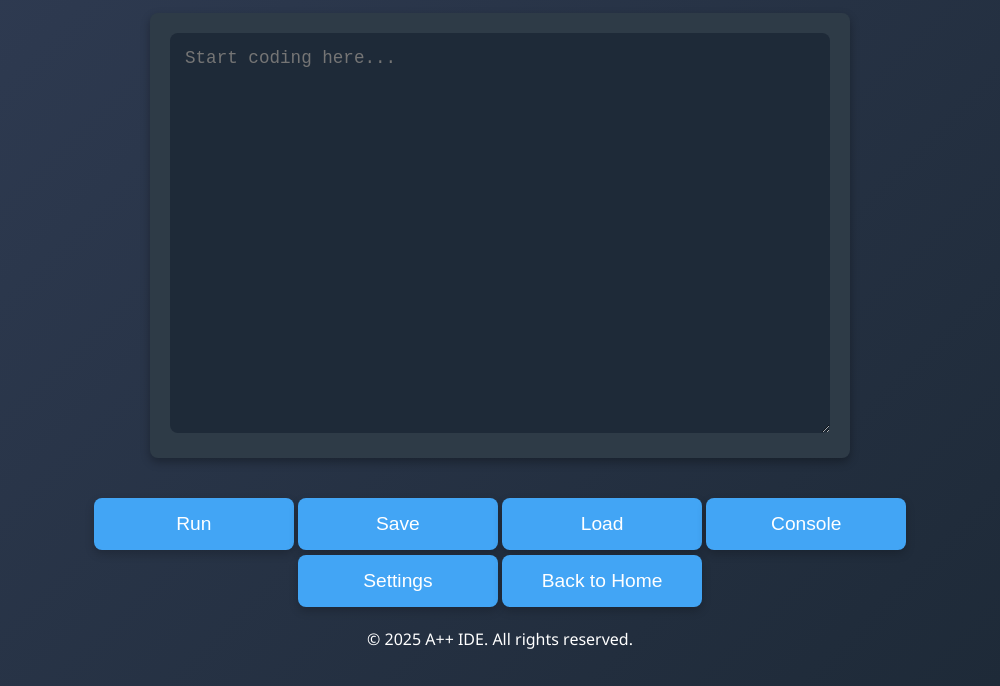
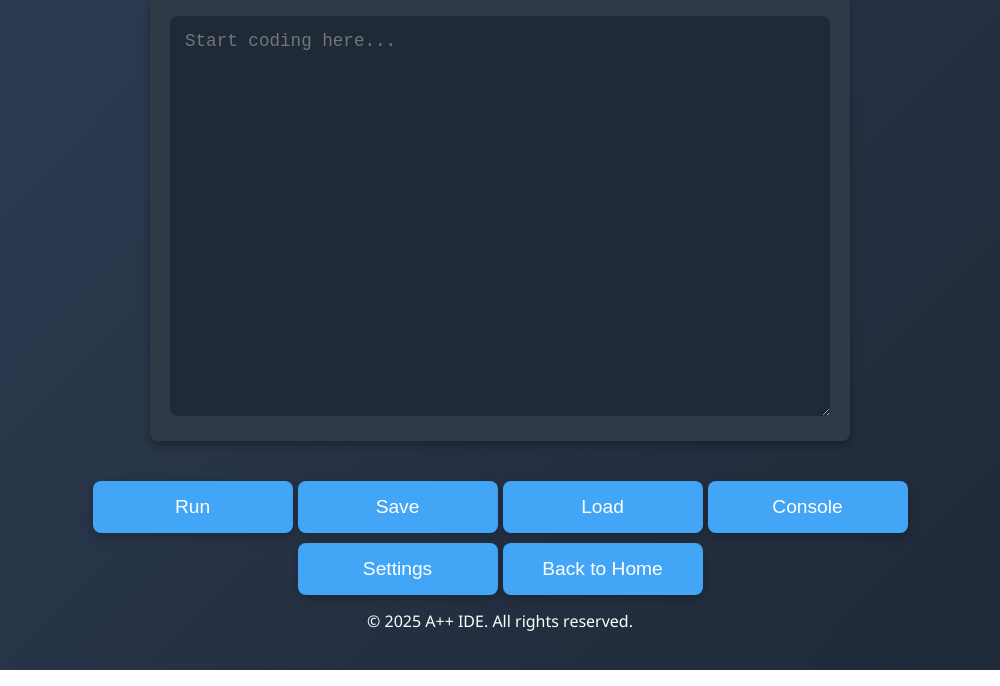
Before and after one commit to arthur10o/app_programming_language, an Electron app: page ide/frontend/editor/editor.html in a window 1000 px wide. Shown: the part 130-816 px from the top of the page. Drawn offline with Linux system fonts and the light colour scheme.

Commit message:
code cleaning

```diff
--- a/ide/frontend/console/styles.css
+++ b/ide/frontend/console/styles.css
@@ -1,15 +1,3 @@
-body {
-    font-family: 'Segoe UI', Tahoma, Geneva, Verdana, sans-serif;
-    background: linear-gradient(135deg, #2f3b52, #1e2a38);
-    color: #fff;
-    text-align: center;
-    min-height: 100vh;
-    display: flex;
-    flex-direction: column;
-    justify-content: center;
-    padding: 0 20px;
-}
-
 .console-container {
     max-width: 100%;
     width: 100%;
@@ -42,75 +30,3 @@ pre {
     font-size: 1.1rem;
     line-height: 1.5;
 }
-
-.console .action-buttons {
-    display: flex;
-    justify-content: space-between;
-    gap: 30px;
-    margin-top: 20px;
-    width: 100%;
-    max-width: 1800px;
-    padding: 0 20px;
-}
-
-.console .action-buttons button {
-    background-color: #42a5f5;
-    border: none;
-    padding: 10px 20px;
-    border-radius: 5px;
-    font-size: 1rem;
-    color: #fff;
-    cursor: pointer;
-    transition: background-color 0.3s ease, transform 0.2s ease;
-}
-
-.console .action-buttons button:hover {
-    background-color: #0077cc;
-    transform: scale(1.05);
-}
-
-.console .action-buttons button:active {
-    transform: scale(1);
-}
-
-action-buttons {
-    display: flex;
-    justify-content: center;
-    gap: 20px;
-    margin-top: 30px;
-}
-
-.button {
-    background-color: #42a5f5;
-    color: white;
-    border: none;
-    padding: 15px 30px;
-    font-size: 1.2rem;
-    cursor: pointer;
-    border-radius: 8px;
-    box-shadow: 0 4px 10px rgba(0, 0, 0, 0.2);
-    transition: all 0.3s ease;
-    min-width: 200px;
-}
-
-.button:hover {
-    background-color: #1e88e5;
-    transform: translateY(-5px);
-    box-shadow: 0 6px 15px rgba(0, 0, 0, 0.2);
-}
-
-.button:active {
-    transform: translateY(0);
-    box-shadow: 0 2px 5px rgba(0, 0, 0, 0.2);
-}
-
-button:focus {
-    outline: none;
-}
-
-@media (max-width: 600px) {
-    .button {
-        width: 100%;
-        min-width: unset;
-    }
-}
--- /dev/null
+++ b/ide/frontend/css/common_css.css
@@ -0,0 +1,62 @@
+* {
+    margin: 0;
+    padding: 0;
+    box-sizing: border-box;
+}
+
+body {
+    font-family: 'Segoe UI', Tahoma, Geneva, Verdana, sans-serif;
+    background: linear-gradient(135deg, #2f3b52, #1e2a38);
+    color: #fff;
+    text-align: center;
+    min-height: 100vh;
+    display: flex;
+    flex-direction: column;
+    justify-content: center;
+    padding: 0 20px;
+}
+
+.button {
+    background-color: #42a5f5;
+    color: white;
+    border: none;
+    padding: 15px 30px;
+    font-size: 1.2rem;
+    cursor: pointer;
+    border-radius: 8px;
+    box-shadow: 0 4px 10px rgba(0, 0, 0, 0.2);
+    transition: all 0.3s ease;
+    min-width: 200px;
+    margin-bottom: 5px;
+}
+
+.action-buttons {
+    display: flex;
+    gap: 5px;
+    flex-wrap: wrap;
+    justify-content: center;
+    padding: 0 15px;
+    margin-bottom: 10px;
+}
+
+.button:hover {
+    background-color: #1e88e5;
+    transform: translateY(-5px);
+    box-shadow: 0 6px 15px rgba(0, 0, 0, 0.2);
+}
+
+.button:active {
+    transform: translateY(0);
+    box-shadow: 0 2px 5px rgba(0, 0, 0, 0.2);
+}
+
+button:focus {
+    outline: none;
+}
+
+@media (max-width: 600px) {
+    .button {
+        width: 100%;
+        min-width: unset;
+    }
+}
--- a/ide/frontend/editor/editor.html
+++ b/ide/frontend/editor/editor.html
@@ -5,6 +5,7 @@
     <meta name="viewport" content="width=device-width, initial-scale=1.0">
     <title>A++ IDE - Editor</title>
     <link rel="stylesheet" href="styles.css">
+    <link rel="stylesheet" href="../css/common_css.css">
 </head>
 <body>
     <div class="container editor-container">
@@ -12,6 +13,7 @@
             <h1>Code editor</h1>
             <p>Write your code here, quickly and fluidly.</p>
         </header>
+        <br>
         <main>
             <div class="editor">
                 <textarea placeholder="Start coding here..." id="code-editor"></textarea>
--- a/ide/frontend/editor/styles.css
+++ b/ide/frontend/editor/styles.css
@@ -1,15 +1,3 @@
-body {
-    font-family: 'Segoe UI', Tahoma, Geneva, Verdana, sans-serif;
-    background: linear-gradient(135deg, #2f3b52, #1e2a38);
-    color: #fff;
-    text-align: center;
-    min-height: 100vh;
-    display: flex;
-    flex-direction: column;
-    justify-content: center;
-    padding: 0 20px;
-}
-
 .editor-container {
     max-width: 100%;
     width: 100%;
@@ -54,56 +42,3 @@ textarea:focus {
     border: 2px solid #42a5f5;
     box-shadow: 0 0 10px rgba(66, 165, 245, 0.5);
 }
-
-.editor .action-buttons {
-    display: flex;
-    justify-content: space-between;
-    gap: 30px;
-    margin-top: 20px;
-    width: 100%;
-    max-width: 1800px;
-    padding: 0 20px;
-}
-
-action-buttons {
-    display: flex;
-    justify-content: center;
-    gap: 20px;
-    margin-top: 30px;
-}
-
-.button {
-    background-color: #42a5f5;
-    color: white;
-    border: none;
-    padding: 15px 30px;
-    font-size: 1.2rem;
-    cursor: pointer;
-    border-radius: 8px;
-    box-shadow: 0 4px 10px rgba(0, 0, 0, 0.2);
-    transition: all 0.3s ease;
-    min-width: 200px;
-    margin-bottom: 5px;
-}
-
-.button:hover {
-    background-color: #1e88e5;
-    transform: translateY(-5px);
-    box-shadow: 0 6px 15px rgba(0, 0, 0, 0.2);
-}
-
-.button:active {
-    transform: translateY(0);
-    box-shadow: 0 2px 5px rgba(0, 0, 0, 0.2);
-}
-
-button:focus {
-    outline: none;
-}
-
-@media (max-width: 600px) {
-    .button {
-        width: 100%;
-        min-width: unset;
-    }
-}
--- a/ide/frontend/home/styles.css
+++ b/ide/frontend/home/styles.css
@@ -1,35 +1,11 @@
-* {
-    margin: 0;
-    padding: 0;
-    box-sizing: border-box;
-}
-
-body {
-    font-family: 'Segoe UI', Tahoma, Geneva, Verdana, sans-serif;
-    background: linear-gradient(135deg, #2f3b52, #1e2a38);
-    color: #fff;
-    text-align: center;
-    min-height: 100vh;
-    display: flex;
-    flex-direction: column;
-    justify-content: center;
-}
-
-.container {
-    width: 100%;
-    max-width: 900px;
-    margin: 0 auto;
-    padding: 20px;
+h1 {
+    font-size: 3rem;
+    color: #42a5f5;
+    text-shadow: 2px 2px 5px rgba(0, 0, 0, 0.3);
 }
 
 header {
     margin-bottom: 40px;
-}
-
-h1 {
-    font-size: 3rem;
-    color: #42a5f5;
-    text-shadow: 2px 2px 5px rgba(0, 0, 0, 0.3);
 }
 
 p {
@@ -44,39 +20,11 @@ footer {
     color: #888;
 }
 
-.action-buttons {
-    display: flex;
-    justify-content: center;
-    gap: 20px;
-    margin-top: 30px;
-}
-
-.button {
-    background-color: #42a5f5;
-    color: white;
-    border: none;
-    padding: 15px 30px;
-    font-size: 1.2rem;
-    cursor: pointer;
-    border-radius: 8px;
-    box-shadow: 0 4px 10px rgba(0, 0, 0, 0.2);
-    transition: all 0.3s ease;
-    min-width: 200px;
-}
-
-.button:hover {
-    background-color: #1e88e5;
-    transform: translateY(-5px);
-    box-shadow: 0 6px 15px rgba(0, 0, 0, 0.2);
-}
-
-.button:active {
-    transform: translateY(0);
-    box-shadow: 0 2px 5px rgba(0, 0, 0, 0.2);
-}
-
-button:focus {
-    outline: none;
+.container {
+    width: 100%;
+    max-width: 900px;
+    margin: 0 auto;
+    padding: 20px;
 }
 
 footer p {
@@ -87,9 +35,4 @@ footer p {
     h1 {
         font-size: 2.5rem;
     }
-
-    .button {
-        width: 100%;
-        min-width: unset;
-    }
 }
--- a/ide/frontend/settings/styles.css
+++ b/ide/frontend/settings/styles.css
@@ -1,15 +1,3 @@
-body {
-    font-family: 'Segoe UI', Tahoma, Geneva, Verdana, sans-serif;
-    background: linear-gradient(135deg, #2f3b52, #1e2a38);
-    color: #fff;
-    text-align: center;
-    min-height: 100vh;
-    display: flex;
-    flex-direction: column;
-    justify-content: center;
-    padding: 0 20px;
-}
-
 .settings-container {
     max-width: 100%;
     width: 100%;
@@ -91,50 +79,5 @@ input[type="checkbox"] {
 }
 
 .settings .action-buttons {
-    display: flex;
     justify-content: space-between;
-    gap: 20px;
-    margin-top: 30px;
 }
-
-action-buttons {
-    display: flex;
-    justify-content: center;
-    gap: 20px;
-    margin-top: 30px;
-}
-
-.button {
-    background-color: #42a5f5;
-    color: white;
-    border: none;
-    padding: 15px 30px;
-    font-size: 1.2rem;
-    cursor: pointer;
-    border-radius: 8px;
-    box-shadow: 0 4px 10px rgba(0, 0, 0, 0.2);
-    transition: all 0.3s ease;
-    min-width: 200px;
-}
-
-.button:hover {
-    background-color: #1e88e5;
-    transform: translateY(-5px);
-    box-shadow: 0 6px 15px rgba(0, 0, 0, 0.2);
-}
-
-.button:active {
-    transform: translateY(0);
-    box-shadow: 0 2px 5px rgba(0, 0, 0, 0.2);
-}
-
-button:focus {
-    outline: none;
-}
-
-@media (max-width: 600px) {
-    .button {
-        width: 100%;
-        min-width: unset;
-    }
-}
```
Also changed, not shown: ide/frontend/console/console.html (+2 -0 lines), ide/frontend/home/index.html (+1 -0 lines), ide/frontend/settings/settings.html (+2 -0 lines).
